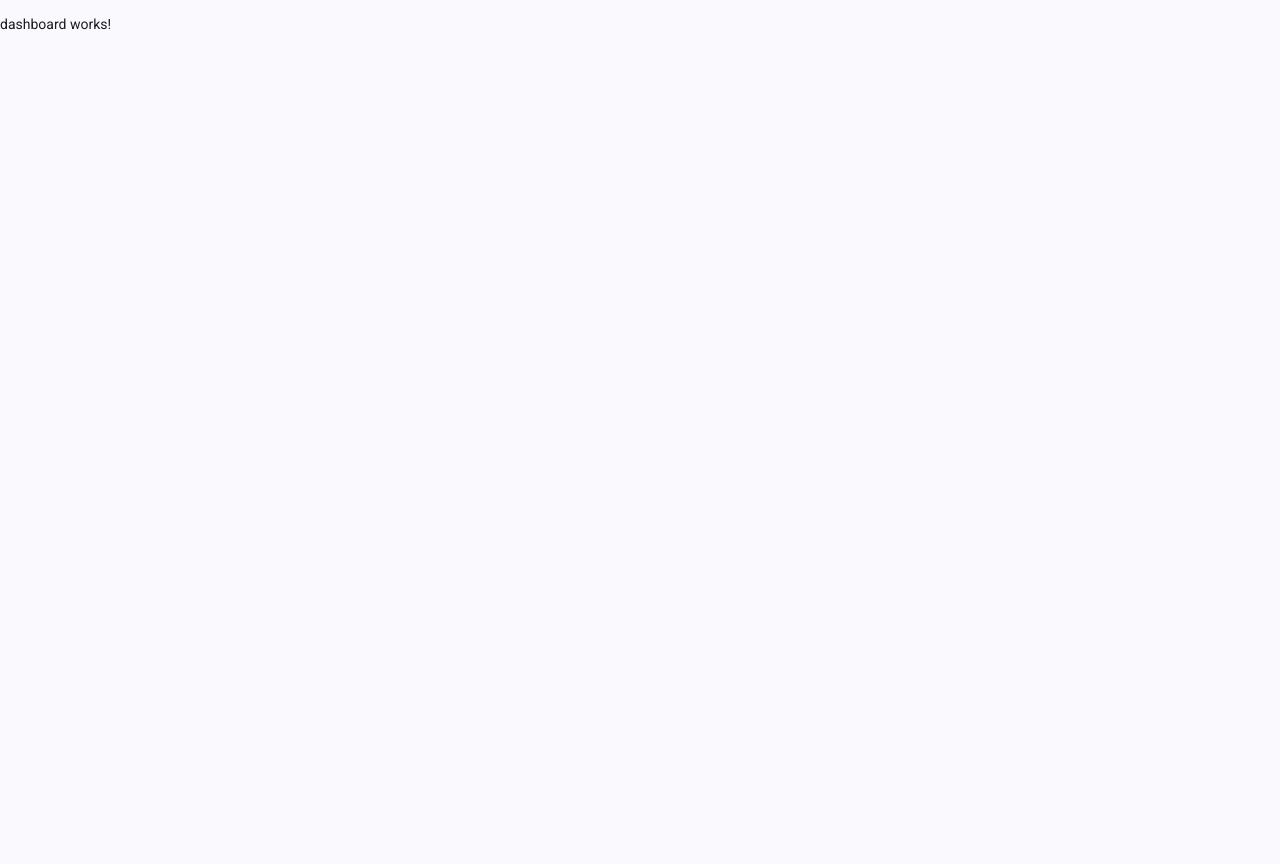
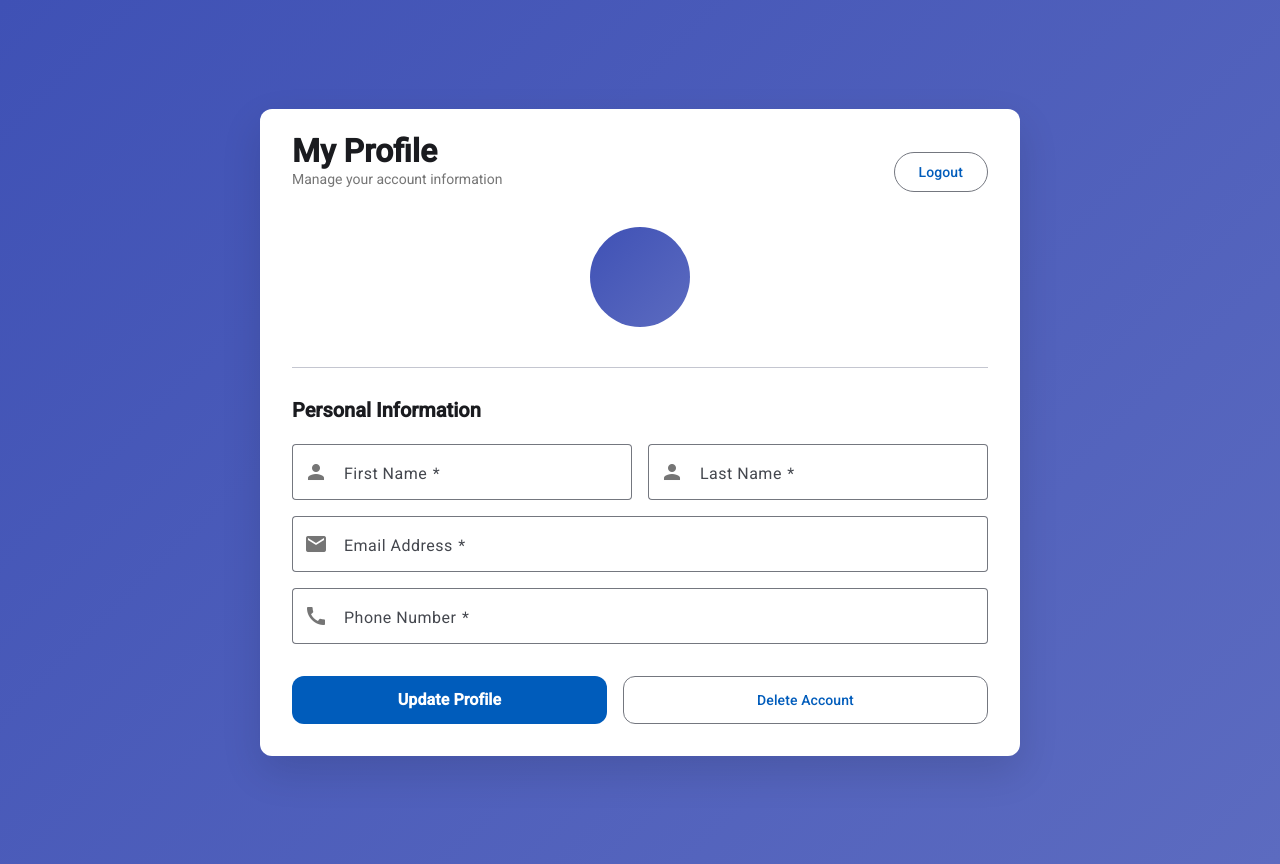
Before and after one commit to pavan0209/angular-user-authentication, an Angular app: page /dashboard in a window 1280 px wide. Before the commit the page ends 814 px from the top, so only its background shows below. Built offline with nearby package versions, Linux system fonts and the light colour scheme.

Commit message:
added dashboard component and minor changes

```diff
--- a/src/app/features/auth/dashboard/dashboard.html
+++ b/src/app/features/auth/dashboard/dashboard.html
@@ -1 +1,80 @@
-<p>dashboard works!</p>
+<div class="dashboard">
+  <div class="dashboard__container">
+    <section class="dashboard__card">
+      <header class="dashboard__header">
+        <div>
+          <h1 class="dashboard__title">My Profile</h1>
+
+          <p class="dashboard__subtitle">Manage your account information</p>
+        </div>
+
+        <button mat-stroked-button color="primary" type="button" (click)="logout()">Logout</button>
+      </header>
+
+      <div class="dashboard__profile">
+        <div class="dashboard__avatar">
+          {{ initials }}
+        </div>
+
+        <h2 class="dashboard__name">
+          {{ user.firstName }}
+          {{ user.lastName }}
+        </h2>
+      </div>
+
+      <mat-divider></mat-divider>
+
+      <h3 class="dashboard__section-title">Personal Information</h3>
+
+      <form class="dashboard__form" [formGroup]="profileForm">
+        <div class="dashboard__grid">
+          <app-text-field
+            label="First Name"
+            leadingIcon="person"
+            [control]="profileForm.controls.firstName"
+          >
+          </app-text-field>
+
+          <app-text-field
+            label="Last Name"
+            leadingIcon="person"
+            [control]="profileForm.controls.lastName"
+          >
+          </app-text-field>
+        </div>
+
+        <app-text-field
+          label="Email Address"
+          type="email"
+          leadingIcon="mail"
+          [control]="profileForm.controls.email"
+        >
+        </app-text-field>
+
+        <app-text-field
+          label="Phone Number"
+          type="tel"
+          leadingIcon="call"
+          [control]="profileForm.controls.phoneNumber"
+        >
+        </app-text-field>
+
+        <div class="dashboard__actions">
+          <div class="dashboard__action">
+            <app-button text="Update Profile" (click)="updateProfile()"> </app-button>
+          </div>
+
+          <button
+            mat-stroked-button
+            color="warn"
+            type="button"
+            class="dashboard__delete"
+            (click)="deleteProfile()"
+          >
+            Delete Account
+          </button>
+        </div>
+      </form>
+    </section>
+  </div>
+</div>
--- a/src/app/features/auth/dashboard/dashboard.scss
+++ b/src/app/features/auth/dashboard/dashboard.scss
@@ -0,0 +1,138 @@
+@use '../../../../styles/abstracts/colors' as AppColors;
+@use '../../../../styles/abstracts/spacing' as AppSpacing;
+@use '../../../../styles/abstracts/typography' as AppFonts;
+@use '../../../../styles/abstracts/radius' as AppRadius;
+@use '../../../../styles/abstracts/elevation' as AppElevation;
+@use '../../../../styles/abstracts/transitions' as AppTransitions;
+
+.dashboard {
+  min-height: 100vh;
+  display: flex;
+  justify-content: center;
+  align-items: center;
+  padding: AppSpacing.$spacing-xl;
+  background: linear-gradient(135deg, AppColors.$primary-color, AppColors.$secondary-color);
+}
+
+.dashboard__container {
+  width: 100%;
+  max-width: 760px;
+}
+
+.dashboard__card {
+  background: AppColors.$surface-color;
+  border-radius: AppRadius.$radius-md;
+  box-shadow: AppElevation.$shadow-lg;
+  padding: AppSpacing.$spacing-xl;
+  transition: 0.3s;
+}
+
+.dashboard__card:hover {
+  transform: translateY(-3px);
+}
+
+.dashboard__header {
+  display: flex;
+  justify-content: space-between;
+  align-items: center;
+}
+
+.dashboard__title {
+  margin: 0;
+  font-size: AppFonts.$font-size-xl;
+  font-weight: 700;
+  margin-bottom: AppSpacing.$spacing-sm;
+}
+
+.dashboard__subtitle {
+  margin-top: 4px;
+  color: AppColors.$text-secondary;
+}
+
+.dashboard__profile {
+  display: flex;
+  flex-direction: column;
+  align-items: center;
+  padding: AppSpacing.$spacing-lg 0;
+}
+
+.dashboard__avatar {
+  width: 100px;
+  height: 100px;
+  border-radius: 50%;
+  background: linear-gradient(135deg, AppColors.$primary-color, AppColors.$secondary-color);
+  color: white;
+  display: flex;
+  justify-content: center;
+  align-items: center;
+  font-size: 36px;
+  font-weight: 700;
+  margin-bottom: AppSpacing.$spacing-md;
+}
+
+.dashboard__name {
+  margin: 0;
+}
+
+.dashboard__email {
+  margin-top: 6px;
+  color: AppColors.$text-secondary;
+}
+
+.dashboard__section-title {
+  margin: AppSpacing.$spacing-xl 0 AppSpacing.$spacing-lg;
+  font-size: AppFonts.$font-size-lg;
+}
+
+.dashboard__form {
+  display: flex;
+  flex-direction: column;
+  gap: AppSpacing.$spacing-md;
+}
+
+.dashboard__grid {
+  display: grid;
+  grid-template-columns: repeat(2, 1fr);
+  gap: AppSpacing.$spacing-md;
+}
+
+.dashboard__actions {
+  display: flex;
+  gap: AppSpacing.$spacing-md;
+  margin-top: AppSpacing.$spacing-md;
+}
+
+.dashboard__action {
+  flex: 1;
+}
+
+.dashboard__delete {
+  flex: 1;
+  height: 48px;
+  border-radius: AppRadius.$radius-md;
+}
+
+@media (max-width: 768px) {
+  .dashboard {
+    padding: AppSpacing.$spacing-md;
+    align-items: flex-start;
+  }
+
+  .dashboard__header {
+    flex-direction: column;
+    align-items: flex-start;
+    gap: AppSpacing.$spacing-md;
+  }
+
+  .dashboard__header button {
+    // width: 100%;
+  }
+
+  .dashboard__grid {
+    grid-template-columns: 1fr;
+  }
+
+  .dashboard__actions {
+    flex-direction: column;
+  }
+}
--- a/src/app/features/auth/dashboard/dashboard.ts
+++ b/src/app/features/auth/dashboard/dashboard.ts
@@ -1,11 +1,62 @@
-import { Component } from '@angular/core';
+import { Component, inject } from '@angular/core';
+import { FormBuilder, ReactiveFormsModule, Validators } from '@angular/forms';
+import { Router } from '@angular/router';
+
+import { MatButtonModule } from '@angular/material/button';
+import { MatDividerModule } from '@angular/material/divider';
+
+import { AppButton } from '../../../shared/components/app-button/app-button';
+import { AppTextField } from '../../../shared/components/app-text-field/app-text-field';
+
+import { UserResponse } from '../../auth/models/user-response';
 
 @Component({
   selector: 'app-dashboard',
-  imports: [],
+  standalone: true,
+  imports: [ReactiveFormsModule, MatButtonModule, MatDividerModule, AppButton, AppTextField],
   templateUrl: './dashboard.html',
   styleUrl: './dashboard.scss',
 })
 export class Dashboard {
+  private readonly fb = inject(FormBuilder);
 
+  private readonly router = inject(Router);
+
+  readonly user: UserResponse = JSON.parse(localStorage.getItem('user') ?? '{}');
+
+  readonly profileForm = this.fb.nonNullable.group({
+    firstName: [this.user.firstName ?? '', Validators.required],
+
+    lastName: [this.user.lastName ?? '', Validators.required],
+
+    email: [this.user.email ?? '', [Validators.required, Validators.email]],
+
+    phoneNumber: [this.user.phoneNumber ?? '', Validators.required],
+  });
+
+  get initials(): string {
+    return (
+      (this.user.firstName?.charAt(0) ?? '') + (this.user.lastName?.charAt(0) ?? '')
+    ).toUpperCase();
+  }
+
+  logout(): void {
+    localStorage.removeItem('user');
+
+    this.router.navigate(['/login']);
+  }
+
+  updateProfile(): void {
+    if (this.profileForm.invalid) {
+      this.profileForm.markAllAsTouched();
+
+      return;
+    }
+
+    console.log(this.profileForm.getRawValue());
+  }
+
+  deleteProfile(): void {
+    console.log('Delete Profile');
+  }
 }
--- a/src/app/features/auth/login/login.ts
+++ b/src/app/features/auth/login/login.ts
@@ -46,7 +46,7 @@ export class Login {
       next: (response) => {
         this.loadingService.hide();
         this.notificationService.success(response.message);
-        console.log(response.data);
+        localStorage.setItem('user', JSON.stringify(response.data));
         this.router.navigate(['/dashboard']);
       },
       error: (error) => {
--- a/src/app/layouts/auth-layout/auth-layout.scss
+++ b/src/app/layouts/auth-layout/auth-layout.scss
@@ -9,7 +9,7 @@
   justify-content: center;
   align-items: center;
   min-height: 100vh;
-//   padding: AppSpacing.$spacing-xl;
+  // padding: AppSpacing.$spacing-xl;
   background: linear-gradient(135deg, AppColors.$primary-color, AppColors.$secondary-color);
 }
 
--- a/src/index.html
+++ b/src/index.html
@@ -2,7 +2,7 @@
 <html lang="en">
 <head>
   <meta charset="utf-8">
-  <title>AngularUserAuthentication</title>
+  <title>User Authentication App</title>
   <base href="/">
   <meta name="viewport" content="width=device-width, initial-scale=1">
   <link rel="icon" type="image/x-icon" href="favicon.ico">
```
